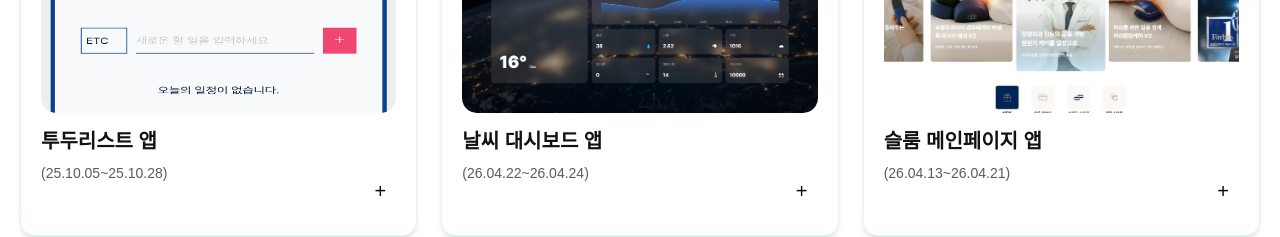
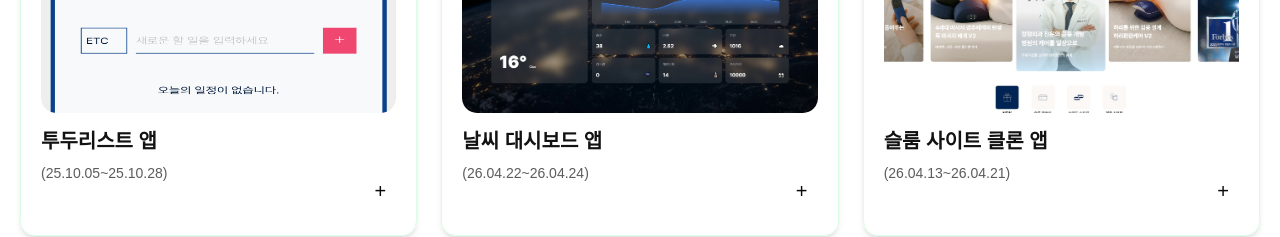
Before and after one commit to hg231049/Dles_Portfolio, a React (Vite) app: page / in a window 1280 px wide. Shown: the part 5580-5817 px from the top of the page. Built offline with nearby package versions, Linux system fonts and the light colour scheme; a web font is replaced by a local one.

Commit message:
슬룸 url변경

```diff
--- a/src/components/ToyWork.jsx
+++ b/src/components/ToyWork.jsx
@@ -45,9 +45,9 @@ const EtcWork_List = [
   },
   {
     id: 3,
-    name: "슬룸 메인페이지 앱 ",
+    name: "슬룸 사이트 클론 앱 ",
     date: "(26.04.13~26.04.21)",
-    link: "https://hg231049.github.io/sloom/",
+    link: "https://sloom-eight.vercel.app/",
     thumb: EtcWork3,
     desc: [
       "React 토이 프로젝트 - React,Tailwind CSS, vscode, github",
```
